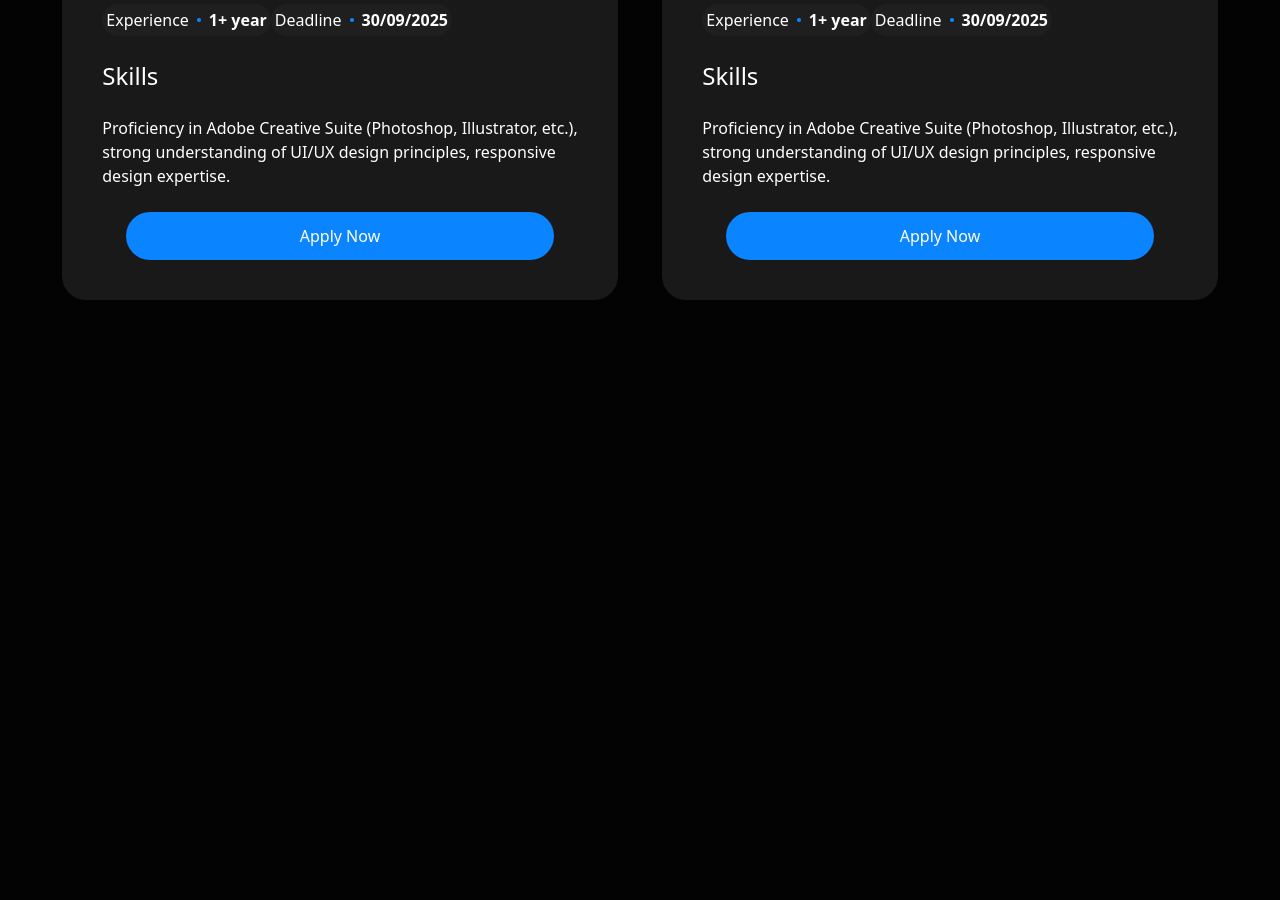
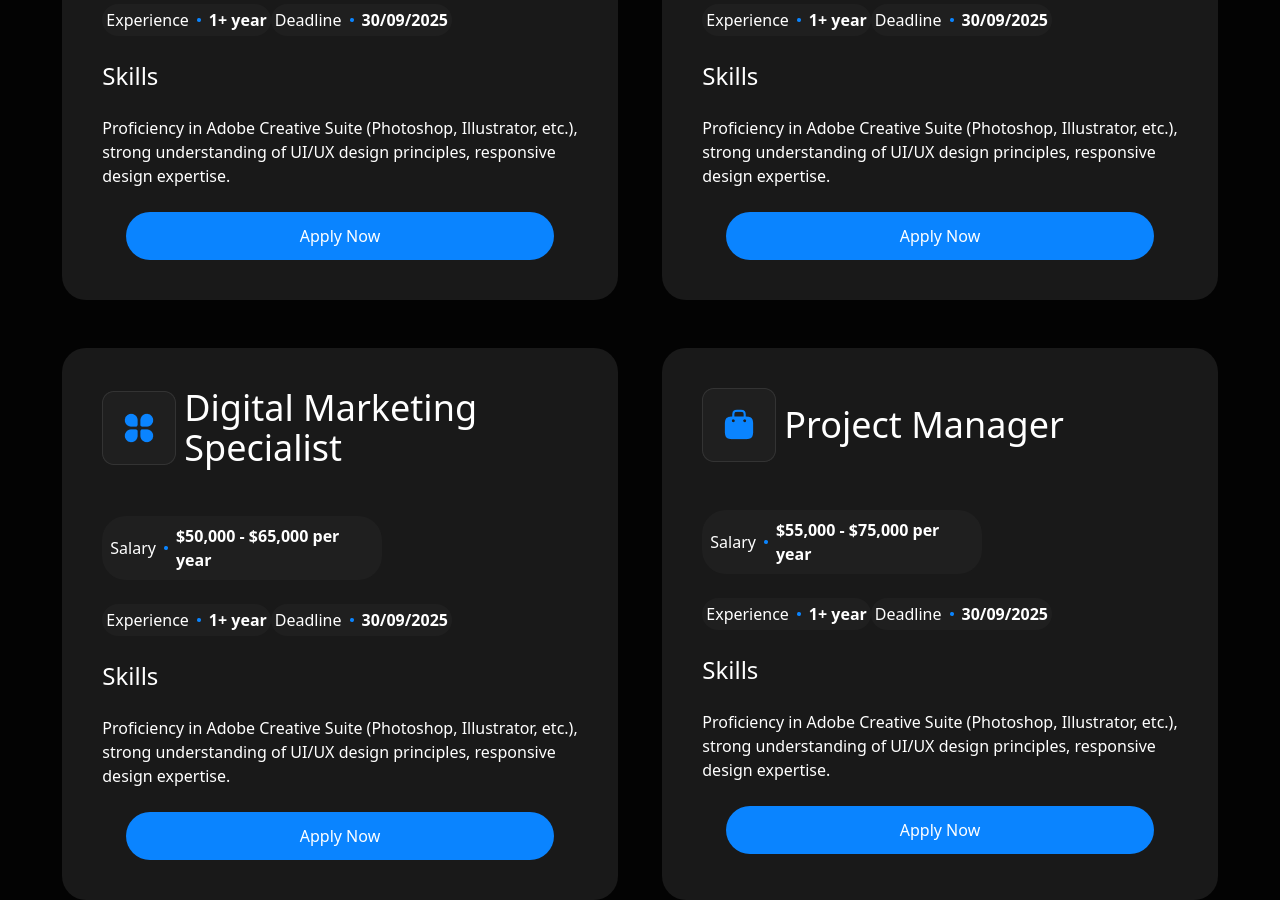
Before and after one commit to numonqalandarov-sketch/git-exam-3-date-24.05.2026, a website: page src/page3.html in a window 1280 px wide. Shown: the part 1090-1990 px from the top of the page. Before the commit the page ends 1390 px from the top, so only its background shows below. Drawn offline with Linux system fonts and the light colour scheme.

Commit message:
section4 page3

```diff
--- a/src/page3.html
+++ b/src/page3.html
@@ -149,5 +149,86 @@
         </button>
       </div>
     </section>
+    <br /><br />
+    <section class="lg:flex justify-around flex-wrap max-w-300 m-auto">
+      <div class="bg-[#191919] rounded-3xl p-10">
+        <div class="flex items-center gap-2">
+          <img src="./img/Icon Container (2).png" alt="" />
+          <p class="text-4xl">
+            Digital Marketing <br />
+            Specialist
+          </p>
+        </div>
+        <br /><br />
+        <p class="w-70 flex items-center gap-2 bg-[#1F1F1F] p-2 rounded-3xl">
+          <span>Salary</span> <img src="./img/Shape (1).png" alt="" />
+          <span class="font-bold">$50,000 - $65,000 per year</span>
+        </p>
+        <br />
+        <div class="flex">
+          <p class="flex items-center gap-2 bg-[#1F1F1F] p-1 rounded-2xl">
+            <span>Experience</span> <img src="./img/Shape (1).png" alt="" />
+            <span class="font-bold">1+ year</span>
+          </p>
+          <p class="flex items-center gap-2 bg-[#1F1F1F] p-1 rounded-2xl">
+            <span>Deadline</span> <img src="./img/Shape (1).png " alt="" />
+            <span class="font-bold">30/09/2025</span>
+          </p>
+        </div>
+        <br />
+        <p class="text-2xl">Skills</p>
+        <br />
+        <p>
+          Proficiency in Adobe Creative Suite (Photoshop, Illustrator, etc.),
+          <br />
+          strong understanding of UI/UX design principles, responsive <br />
+          design expertise.
+        </p>
+        <br />
+        <button
+          class="bg-[#0A84FF] w-[90%] p-3 m-auto flex justify-center rounded-3xl"
+        >
+          Apply Now
+        </button>
+      </div>
+      <div class="bg-[#191919] rounded-3xl p-10">
+        <div class="flex items-center gap-2">
+          <img src="./img/Icon Container (3).png" alt="" />
+          <p class="text-4xl">Project Manager</p>
+        </div>
+        <br /><br />
+        <p class="w-70 flex items-center gap-2 bg-[#1F1F1F] p-2 rounded-3xl">
+          <span>Salary</span> <img src="./img/Shape (1).png" alt="" />
+          <span class="font-bold">$55,000 - $75,000 per year</span>
+        </p>
+        <br />
+        <div class="flex">
+          <p class="flex items-center gap-2 bg-[#1F1F1F] p-1 rounded-2xl">
+            <span>Experience</span> <img src="./img/Shape (1).png" alt="" />
+            <span class="font-bold">1+ year</span>
+          </p>
+          <p class="flex items-center gap-2 bg-[#1F1F1F] p-1 rounded-2xl">
+            <span>Deadline</span> <img src="./img/Shape (1).png " alt="" />
+            <span class="font-bold">30/09/2025</span>
+          </p>
+        </div>
+        <br />
+        <p class="text-2xl">Skills</p>
+        <br />
+        <p>
+          Proficiency in Adobe Creative Suite (Photoshop, Illustrator, etc.),
+          <br />
+          strong understanding of UI/UX design principles, responsive <br />
+          design expertise.
+        </p>
+        <br />
+        <button
+          class="bg-[#0A84FF] w-[90%] p-3 m-auto flex justify-center rounded-3xl"
+        >
+          Apply Now
+        </button>
+      </div>
+    </section>
+
   </body>
 </html>
```
